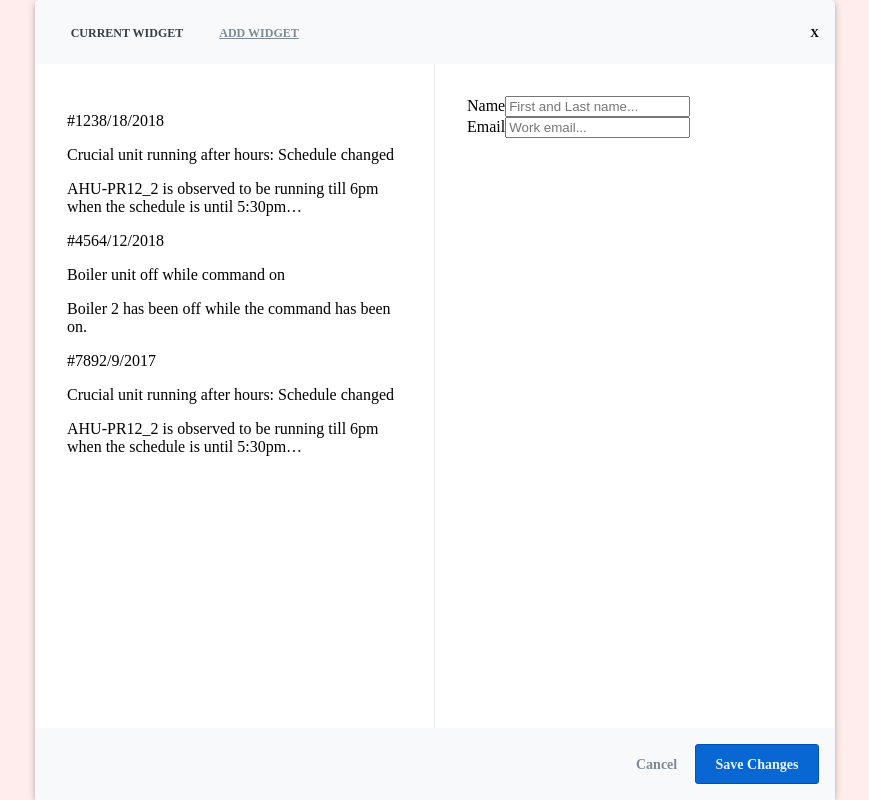
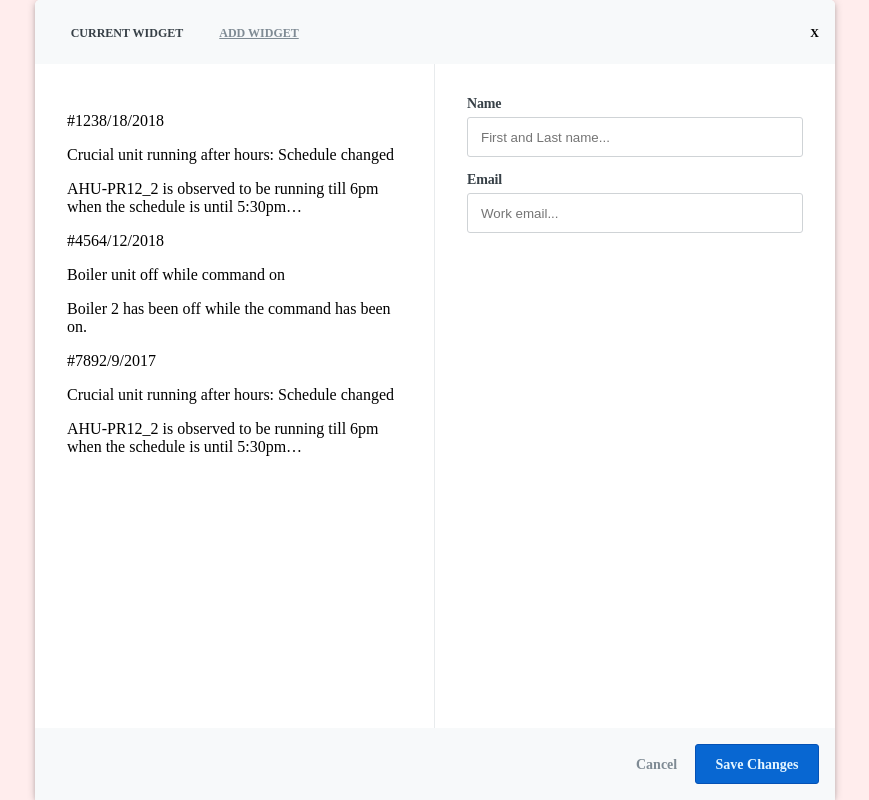
Before and after one commit to speir-wang/modal-test, a React (Create React App) app: page / in a window 1280 px wide. Both pictures are taken after a click on the button "Show Modal". Shown: the whole page, without its empty margins (205-1074 px from the left). Built offline with nearby package versions, Linux system fonts and the light colour scheme.

Commit message:
add basic style for input fields

```diff
--- a/src/components/Modal.js
+++ b/src/components/Modal.js
@@ -82,11 +82,17 @@ class Modal extends Component {
 				<div className="modal-content">
 					<section className="modal-content-left">{this.renderTaskList()}</section>
 					<section className="modal-content-right">
-						<div>
+						<div className="input-field">
 							<label htmlFor="name">Name</label>
-							<input placeholder="First and Last name..." value={this.state.name} type="text" id="name" onChange={this.handleNameChange} />
+							<input
+								placeholder="First and Last name..."
+								value={this.state.name}
+								type="text"
+								id="name"
+								onChange={this.handleNameChange}
+							/>
 						</div>
-						<div>
+						<div className="input-field">
 							<label htmlFor="email">Email</label>
 							<input placeholder="Work email..." value={this.state.email} type="email" id="email" onChange={this.handleEmailChange} />
 						</div>
--- a/src/scss/Modal.scss
+++ b/src/scss/Modal.scss
@@ -72,6 +72,29 @@
 	.modal-content-left {
 		border-right: 1px solid #e8ebed;
 	}
+
+	label {
+		color: #374047;
+		font-size: 14px;
+		font-family: SFProText-Semibold;
+		font-weight: 600;
+		letter-spacing: -0.15px;
+		line-height: 16px;
+		display: block;
+		margin-bottom: 5px;
+	}
+	input {
+		padding: 13px;
+		width: 336px;
+		height: 40px;
+		background: #ffffff;
+		border: 1px solid #cfd3d6;
+		margin-bottom: 15px;
+		border-radius: 3px 3px 3px 3px;
+		::placeholder {
+			color: #cfd3d6;
+		}
+	}
 }
 
 .modal-footer {
```
